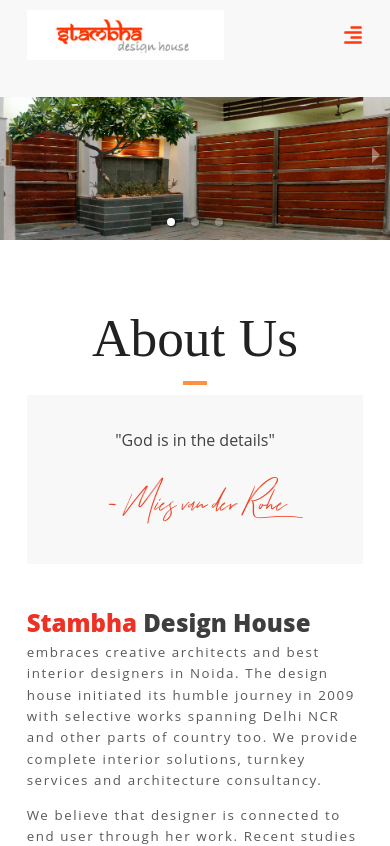
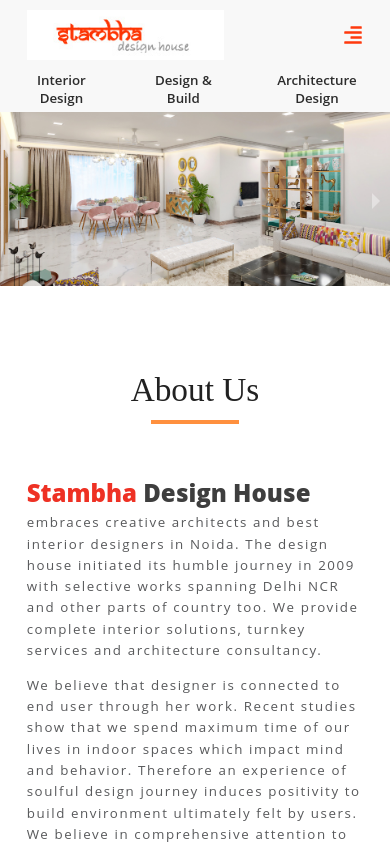
Before and after one commit to hkansal27/stambha-webapp, a React (Create React App) app: page / in a window 390 px wide. Shown: the top 846 px of the page. Built offline with nearby package versions, Linux system fonts and the light colour scheme.

Commit message:
some mobile version fixes

```diff
--- a/src/App.css
+++ b/src/App.css
@@ -41,6 +41,12 @@
 
 h1 {
   font-size: 4rem;
+}
+
+@media screen and (max-width: 768px) {
+  h1 {
+    font-size: 2.5rem;
+  }
 }
 
 
@@ -259,7 +265,61 @@
 
 /* end of footer */
 
+/* main banner */
+.banner-bottom {
+  position: relative;
+  top: -65px;
+  font-family: 'Open Sans', sans-serif;
+  font-weight: bold;
+  font-stretch: normal;
+  font-style: normal;
+  line-height: normal;
+  letter-spacing: normal;
+  text-align: center;
+  color: #ffffff;
+}
 
+.mobile-banner-bottom {
+  background-color: #f8f8f8;
+  font-family: 'Open Sans', sans-serif;
+  font-size: 1.2rem;
+  font-weight: 600;
+  font-stretch: normal;
+  font-style: normal;
+  line-height: normal;
+  letter-spacing: normal;
+  text-align: center;
+  color: #2c2c2c;
+  display: none;
+  background-color: #f8f8f8;
+  justify-content: center;
+}
+
+.mobile-banner-bottom .banner-title-text {
+  margin: 5px 0;
+  padding-right: 25px;
+  padding-left: 25px;
+}
+
+.banner-bottom .banner-title-text {
+  font-size: 2.2rem;
+}
+
+@media screen and (max-width: 1000px) {
+  .banner-bottom .banner-title-text {
+    font-size: 1.6rem;
+  }
+}
+
+@media screen and (max-width: 768px) {
+  .banner-bottom {
+    display: none;
+  }
+
+  .mobile-banner-bottom {
+    display: flex;
+  }
+}
 
 
 /* project section */
@@ -296,7 +356,7 @@
 
 /* About section */
 .about-section {
-  padding: 5rem 2rem;
+  padding: calc(1.5rem + 70px) 2rem 0 2rem;
 }
 
 .about-section .about-container {
@@ -361,7 +421,7 @@
   letter-spacing: normal;
   text-align: center;
   color: #414042;
-  widows: 70%;
+  width: 70%;
 }
 
 .about-section .about-container .box .quote-signature {
@@ -396,10 +456,15 @@
   cursor: pointer;
 }
 
-@media screen and (max-width: 768px){
+@media screen and (max-width: 768px) {
+  .about-section {
+    padding: calc(1rem + 70px) 2rem 0 2rem;
+  }
+
   .about-section .about-container {
     padding: 0;
   }
+
   .about-section .about-container .content {
     font-size: 1rem;
     line-height: 1.6;
@@ -418,12 +483,12 @@
   }
 
   .about-section .about-container .box .quote-content {
-  padding: 10%;
+    padding: 10% 0;
   }
 
   .about-section .about-container .box .quote {
-  font-size: 1.2rem;
-  widows: 70%;
+    font-size: 1.5rem;
+    width: 90%;
   }
 
   .about-section .about-container .box .quote-signature {
@@ -432,18 +497,23 @@
   }
 
   .team-button {
-  margin: 0;
-  font-size: 1rem;
+    margin: 10px 0;
+    font-size: 1.5rem;
   }
 
 }
+
 /* what we do section */
 .what-we-do-section {
-  padding: 5rem 2rem;
+  padding: calc(1.5rem + 70px) 2rem 0 2rem;
 }
 
 .what-we-do-section .what-we-do-container {
   padding: 5rem;
+}
+
+.box-container {
+  height: 100%;
 }
 
 .box-container .box-image {
@@ -497,25 +567,33 @@
   letter-spacing: normal;
   text-align: center;
   color: #414042;
+
+  height: calc(100% - 500px);
 }
 
-@media screen and (max-width: 768px){
+@media screen and (max-width: 768px) {
   /* what we do section */
   .what-we-do-section {
-  padding: 5rem 2rem;
+    padding: calc(1.5rem + 70px) 15px 0 15px;
   }
 
   .what-we-do-section .what-we-do-container {
+    margin: 2rem 0;
     padding: 0;
   }
 
+  .box-container .box-image {
+    height: 300px;
+  }
 
   .box-container .box-image .points li {
-  font-size: 1rem;
+    font-size: .8rem;
+    line-height: 2;
   }
 
   .box-container .box-footer {
     font-size: 1.2rem;
+    height: calc(100% - 300px);
   }
 
 }
@@ -523,8 +601,9 @@
 /* Designs and build section */
 .design-section {
   background-image: url("/images/Stambha-Artboard1_48.jpg");
-  padding: 5rem 2rem;
+  padding: calc(1.5rem + 70px) 2rem 0 2rem;
 }
+
 .design-container {
   padding: 5rem;
 }
@@ -541,7 +620,7 @@
   color: #ffffff;
 }
 
-.design-container  .horizontal-line-heading {
+.design-container .horizontal-line-heading {
   text-align: center;
   width: 6%;
   margin: 10px auto;
@@ -583,14 +662,16 @@
 
   align-self: flex-start;
 }
-.design-section .card-row .card .icon{
+
+.design-section .card-row .card .icon {
   align-self: center;
 }
 
-.design-section .card-row .card .icon .image{
+.design-section .card-row .card .icon .image {
   width: 50px;
   margin: 15px;
 }
+
 .design-section .card-row .card .card-heading {
   width: 65%;
   font-size: 2rem;
@@ -613,12 +694,18 @@
   list-style: none;
 }
 
+.design-section .card-row .card .card-points .points li {
+  font-size: .8rem;
+}
+
 @media screen and (max-width: 768px) {
+
   /* Designs and build section */
   .design-section {
     background-image: url("/images/Stambha-Artboard1_48.jpg");
-  padding: 5rem 2rem;
+    padding: calc(1.5rem + 70px) 15px 0 15px;
   }
+
   .design-container {
     padding: 0;
   }
@@ -627,23 +714,33 @@
     font-size: 1.8rem;
   }
 
-.design-container  .horizontal-line-heading {
+  .design-container .horizontal-line-heading {
     width: 20%;
   }
 
   .design-container .design-section-subheading {
-  font-size: 1.4rem;
+    font-size: 1rem;
     margin: 2rem 0;
   }
 
   .design-section .card-row .card .index {
     font-size: 3rem;
   }
+
+  .design-section .card-row .card .icon .image {
+    margin: 0;
+}
+
   .design-section .card-row .card .card-heading {
-  width: 80%;
-  font-size: 1.2rem;
+    width: 90%;
+    font-size: 1rem;
+  }
+
+  .design-section .card-row .card .card-points {
+    height: 80px;
   }
 }
+
 /* pricing section */
 .pricing-container .price-card {
   background-image: url("/images/pricing-1.jpg");
@@ -654,7 +751,8 @@
   background-image: url("/images/pricing-2.jpg");
   padding: 0;
 }
-.pricing-container .price-card  .price-content {
+
+.pricing-container .price-card .price-content {
   display: flex;
   flex-direction: column;
   width: 100%;
@@ -669,19 +767,22 @@
   letter-spacing: normal;
   color: #ffffff;
 }
-.pricing-container .price-card  .price-content h1{
+
+.pricing-container .price-card .price-content h1 {
   font-size: 3rem;
 }
-.pricing-container .price-card  .price-content h3{
+
+.pricing-container .price-card .price-content h3 {
   font-size: 2rem;
   font-weight: bold;
 }
 
 @media screen and (max-width: 768px) {
-.pricing-container .price-card  .price-content h1{
-  font-size: 2.2rem;
+  .pricing-container .price-card .price-content h1 {
+    font-size: 1.5rem;
   }
-.pricing-container .price-card  .price-content h3{
+
+  .pricing-container .price-card .price-content h3 {
     font-size: 1.2rem;
   }
 }
@@ -692,9 +793,11 @@
   background: white;
   padding: 5rem 2rem;
 }
+
 .testimonial .heading {
   margin-bottom: 5%;
 }
+
 .testimonial .content {
   display: flex;
   flex-direction: column;
@@ -707,12 +810,14 @@
   font-style: normal;
   letter-spacing: normal;
 }
-.testimonial .content h6{
+
+.testimonial .content h6 {
   font-size: 2rem;
   color: #333333;
   margin: 0;
 }
-.testimonial .content p{
+
+.testimonial .content p {
   font-size: 1.2rem;
   color: #86878b;
   margin-bottom: 20px;
@@ -722,14 +827,17 @@
   .testimonial .heading {
     margin-bottom: 10%;
   }
+
   .testimonial .content {
     width: 80%;
   }
-.testimonial .content h6{
-  font-size: 1.2rem;
+
+  .testimonial .content h6 {
+    font-size: 1.5rem;
   }
-.testimonial .content p{
-  font-size: .8rem;
+
+  .testimonial .content p {
+    font-size: 1rem;
   }
 
 }
@@ -749,7 +857,7 @@
   margin: 0 auto;
 }
 
-.contact-us-body-heading h1{
+.contact-us-body-heading h1 {
   font-family: Raleway;
   font-size: 3rem;
   font-weight: 800;
@@ -760,12 +868,15 @@
   text-align: left;
   color: var(--mainWhite);
 }
-.contact-us-body-heading .horizontal-line-heading{
+
+.contact-us-body-heading .horizontal-line-heading {
   text-align: left;
   width: 10%;
   border: 2px solid #FF903E;
 }
-.contact-us-section .contact-us-card .contact-us-body input, textarea {
+
+.contact-us-section .contact-us-card .contact-us-body input,
+textarea {
   border-radius: 7px;
   border: solid 1px #ffffff;
   background-color: #ffffff;
@@ -804,6 +915,13 @@
   border: 2px solid #FF903E;
 }
 
+@media screen and (max-width: 768px) {
+  .heading .horizontal-line-heading {
+    width: 25%;
+  }
+
+}
+
 
 /* Team Pages */
 .team-banner {
@@ -815,6 +933,7 @@
   text-transform: capitalize;
   letter-spacing: var(--mainSpacing);
 }
+
 .team-banner h1 {
   font-size: 4rem;
   font-family: 'Open Sans', sans-serif;
@@ -832,11 +951,11 @@
   margin: 5% 0;
 }
 
-.team-body .team-card  .picture .team-picture {
+.team-body .team-card .picture .team-picture {
   width: 100%;
 }
 
-.team-body .team-card  .team-content {
+.team-body .team-card .team-content {
   font-family: 'Open Sans', sans-serif;
   font-weight: normal;
   font-stretch: normal;
@@ -844,18 +963,20 @@
   letter-spacing: normal;
 }
 
-.team-body .team-card  .team-content h1 {
+.team-body .team-card .team-content h1 {
   font-size: 3rem;
   font-weight: 900;
   color: #000000;
 }
-.team-body .team-card  .team-content h3 {
+
+.team-body .team-card .team-content h3 {
   font-size: 2.4rem;
   font-weight: 600;
   line-height: 1.33;
   color: #ee3124;
 }
-.team-body .team-card  .team-content p{
+
+.team-body .team-card .team-content p {
   font-size: 1.2rem;
   line-height: 1.88;
   text-align: justify;
@@ -876,13 +997,15 @@
     margin: 10% 0;
   }
 
-  .team-body .team-card  .team-content h1 {
+  .team-body .team-card .team-content h1 {
     font-size: 2rem;
   }
-  .team-body .team-card  .team-content h3 {
+
+  .team-body .team-card .team-content h3 {
     font-size: 1.5rem;
   }
-  .team-body .team-card  .team-content p{
+
+  .team-body .team-card .team-content p {
     font-size: 1rem;
   }
 
@@ -936,19 +1059,19 @@
   padding: 30px;
 }
 
-.single-project-banner .project-card  h1 {
+.single-project-banner .project-card h1 {
   font-size: 2.4rem;
   margin-bottom: 20px;
 }
 
-.single-project-banner .project-card  p {
+.single-project-banner .project-card p {
   font-size: 1.3rem;
   font-weight: 300;
   color: #58595b;
   margin-bottom: 40px;
 }
 
-.single-project-banner .project-card  h6 {
+.single-project-banner .project-card h6 {
   font-size: 1.6rem;
   font-weight: bold;
 }
@@ -962,10 +1085,11 @@
   margin-bottom: 5%;
 }
 
-.single-project-footer  .project-footer {
+.single-project-footer .project-footer {
   display: flex;
   align-items: center;
 }
+
 .single-project-footer .project-footer .back-image {
   height: 100px;
   width: 100px;
@@ -982,10 +1106,12 @@
 
   margin-left: 20px;
 }
+
 .single-project-footer .project-footer .content p {
   font-size: 1rem;
   color: #333132;
 }
+
 .single-project-footer .project-footer .content h6 {
   color: #ee3124;
   font-size: 1.5rem;
@@ -1006,17 +1132,17 @@
     padding: 30px;
   }
 
-  .project-card  h1 {
+  .project-card h1 {
     font-size: 2rem;
     margin-bottom: 30px;
   }
 
-  .project-card  p {
+  .project-card p {
     font-size: 1rem;
     margin-bottom: 50px;
   }
 
-  .project-card  h6 {
+  .project-card h6 {
     font-size: 1.2rem;
   }
 
@@ -1028,16 +1154,42 @@
   .single-project-footer .project-footer .content p {
     font-size: .8rem;
   }
+
   .single-project-footer .project-footer .content h6 {
     color: #ee3124;
   }
 }
 
 @media screen and (max-width: 768px) {
+  .minor-padding {
+    padding: 15px 5px;
+  }
+
+  .zero-padding {
+    padding-left: 0px;
+    padding-right: 0px;
+  }
+
   .order-xs-2 {
     order: 2;
   }
+
   .order-xs-1 {
     order: 1;
   }
 }
+
+dl,
+ol,
+ul {
+  margin-top: 0;
+  margin-bottom: 0;
+}
+
+.carousel.carousel-slider .control-arrow {
+  background: darkgray;
+}
+
+.carousel.carousel-slider .control-arrow:hover {
+  background: darkgray;
+}
--- a/src/components/Footer.js
+++ b/src/components/Footer.js
@@ -3,7 +3,7 @@
 
 export default function Footer() {
     return (
-        <div className="footer">
+        <div className="footer container">
             <div className="custom-footer-center">
                 <ul className="custom-footer-links">
                     <li>
--- a/src/pages/Home.js
+++ b/src/pages/Home.js
@@ -10,8 +10,19 @@
     render() {
         return (
             <>
+                <div className="mobile-banner-bottom">
+                    <div className="banner-title-text">
+                        Interior Design
+                    </div>
+                    <div className="banner-title-text">
+                        Design & Build
+                    </div>
+                    <div className="banner-title-text">
+                        Architecture Design
+                    </div>
+                </div>
                 {/* Main Banner */}
-                <Carousel showThumbs={false} showStatus={false}>
+                <Carousel infiniteLoop={true} showIndicators={false} showThumbs={false} showStatus={false} autoPlay={true} useKeyboardArrows={true}>
                     <div>
                         <img src="/images/banner_1.jpg" alt="banner" />
                     </div>
@@ -22,6 +33,18 @@
                         <img src="/images/banner_3.jpg" alt="banner" />
                     </div>
                 </Carousel>
+
+                <div className="banner-bottom row">
+                    <div className="banner-title-text col-4">
+                        Interior Design
+                    </div>
+                    <div className="banner-title-text col-4">
+                        Design & Build
+                    </div>
+                    <div className="banner-title-text col-4">
+                        Architecture Design
+                    </div>
+                </div>
 
                 {/* Project Section */}
                 {/* <div className="project-section">
@@ -42,7 +65,7 @@
                     <Heading text="About Us" />
                     <div className="container-fluid about-container">
                         <div className="row">
-                            <div className="col-md-6 col-sm-12 order-xs-2">
+                            <div className="col-md-6 col-sm-12 order-xs-1">
                                 <div className="content-box">
                                     <div className="content">
                                         <span className="highlight"><span className="red-highlight">Stambha</span> Design House</span> embraces creative architects and best interior designers in Noida.
@@ -55,7 +78,7 @@
                                 </div>
 
                             </div>
-                            <div className="col-md-6 col-sm-12 order-xs-1">
+                            <div className="col-md-6 col-sm-12 order-xs-2 zero-padding">
                                 <div className="box">
                                     <div className="quote-content">
                                         <div className="quote">
@@ -69,11 +92,8 @@
                             </div>
                         </div>
                         <div className="row">
-                            <div className="col-md-6 col-sm-12">
+                            <div className="col-md-6 col-sm-12 order-xs-2 zero-padding">
                                 <div className="box">
-                                    <div>
-
-                                    </div>
                                     <div className="quote-content">
                                         <div className="quote">
                                             "Good design is making something
@@ -87,7 +107,7 @@
                                     </div>
                                 </div>
                             </div>
-                            <div className="col-md-6 col-sm-12">
+                            <div className="col-md-6 col-sm-12 order-xs-1">
                                 <div className="content-box">
                                     <div className="content">
                                         Well designed spaces inspires its users by rejuvenating and re-energizing in every day's life. Besides interior consultant and architecture consultant, the design house has dedicated interior construction team and skilled craftsmen. Our team has successfully delivered interior projects in Delhi, Gurgaon, Greater Noida and Noida Extension West.  We aim to contribute to as many lives through commercial as well as residential projects of all scale and diversities by being:
@@ -111,9 +131,11 @@
                         </div>
 
                         <div className="row">
+                            <div className="col-12">
                                 <Link to="/teams" className="team-button">
                                     Our Team
                                 </Link>
+                            </div>
                         </div>
                     </div>
                 </div>
@@ -124,7 +146,7 @@
                     <Heading text="What we do" />
                     <div className="container-fluid what-we-do-container">
                         <div className="row">
-                            <div className="col-md-3 col-xs-12">
+                            <div className="col-md-3 col-6 minor-padding">
                                 <div className="box-container">
                                     <div className="box-image image-1">
                                         <div className="points">
@@ -143,7 +165,7 @@
                                     </div>
                                 </div>
                             </div>
-                            <div className="col-md-3 col-xs-12">
+                            <div className="col-md-3 col-6 minor-padding">
                                 <div className="box-container">
                                     <div className="box-image image-2">
                                         <div className="points">
@@ -162,7 +184,7 @@
                                     </div>
                                 </div>
                             </div>
-                            <div className="col-md-3 col-xs-12">
+                            <div className="col-md-3 col-6 minor-padding">
                                 <div className="box-container">
                                     <div className="box-image image-3">
                                         <div className="points">
@@ -182,7 +204,7 @@
                                     </div>
                                 </div>
                             </div>
-                            <div className="col-md-3 col-xs-12">
+                            <div className="col-md-3 col-6 minor-padding">
                                 <div className="box-container">
                                     <div className="box-image image-4">
                                         <div className="points">
@@ -212,19 +234,19 @@
                         <div className="design-section-heading">
                             Design & Build
                         </div>
-                        <hr className="horizontal-line-heading"/>
+                        <hr className="horizontal-line-heading" />
                         <div className="design-section-subheading">
                             GET YOUR DREAM INTERIORS IN 4 EASY STEPS
                         </div>
                     </div>
                     <div className="card-row row">
-                        <div className="col-md-3 col-xs-12">
+                        <div className="col-md-3 col-6 minor-padding">
                             <div className="card">
                                 <div className="index">
                                     1
                                 </div>
                                 <div className="icon">
-                                    <img src="./images/icons/chat.png" alt="icon" className="image"/>
+                                    <img src="./images/icons/chat.png" alt="icon" className="image" />
                                 </div>
                                 <div className="card-heading">
                                     Talk to Designer
@@ -237,13 +259,13 @@
                                 </div>
                             </div>
                         </div>
-                        <div className="col-md-3 col-xs-12">
+                        <div className="col-md-3 col-6 minor-padding">
                             <div className="card">
                                 <div className="index">
                                     2
                                 </div>
                                 <div className="icon">
-                                    <img src="./images/icons/brain.png" alt="icon" className="image"/>
+                                    <img src="./images/icons/brain.png" alt="icon" className="image" />
                                 </div>
                                 <div className="card-heading">
                                     Get the Design Concept
@@ -257,13 +279,13 @@
                                 </div>
                             </div>
                         </div>
-                        <div className="col-md-3 col-xs-12">
+                        <div className="col-md-3 col-6 minor-padding">
                             <div className="card">
                                 <div className="index">
                                     3
                                 </div>
                                 <div className="icon">
-                                    <img src="./images/icons/cart.png" alt="icon" className="image"/>
+                                    <img src="./images/icons/cart.png" alt="icon" className="image" />
                                 </div>
                                 <div className="card-heading">
                                     Place the Order
@@ -277,13 +299,13 @@
                                 </div>
                             </div>
                         </div>
-                        <div className="col-md-3 col-xs-12">
+                        <div className="col-md-3 col-6 minor-padding">
                             <div className="card">
                                 <div className="index">
                                     4
                                 </div>
                                 <div className="icon">
-                                    <img src="./images/icons/home.png" alt="icon" className="image"/>
+                                    <img src="./images/icons/home.png" alt="icon" className="image" />
                                 </div>
                                 <div className="card-heading">
                                     Move into Your Dream Space
@@ -302,14 +324,14 @@
                 <div className="pricing-section">
                     <div className="container-fluid pricing-container">
                         <div className="row">
-                            <div className="col-md-6 col-12 price-card">
+                            <div className="col-6 price-card">
                                 <div className="price-content">
                                     <h1>2BHK</h1>
                                     <h3>Starting from</h3>
                                     <h3>NR 3.0 Lakhs only</h3>
                                 </div>
                             </div>
-                            <div className="col-md-6 col-12 price-card second">
+                            <div className="col-6 price-card second">
                                 <div className="price-content">
                                     <h1>3BHK</h1>
                                     <h3>Starting from</h3>
@@ -373,7 +395,7 @@
                                 <div className="contact-us-body">
                                     <div className="contact-us-body-heading">
                                         <h1>Contact Us</h1>
-                                    <hr className="horizontal-line-heading"/>
+                                        <hr className="horizontal-line-heading" />
                                     </div>
                                     <div className="name-input">
                                         <input placeholder="Name" />
```
Lines whose indentation alone changed are shown as unchanged.
